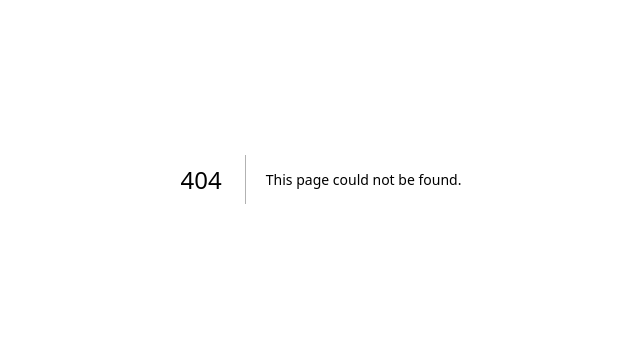
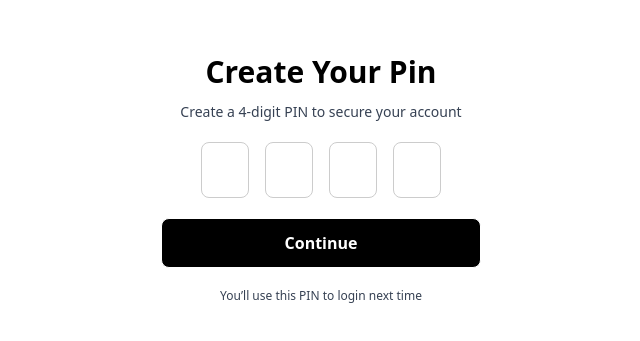
Before and after one commit to Shahzaib-Nawaz46/Rider-web-app, a Next.js app: page /Verification/Createpin in a window 1280 px wide. Before the commit this address had no page. Shown: the part 221-562 px from the top of the page, without its empty margins (319-959 px from the left). Built offline with nearby package versions, Linux system fonts and the light colour scheme.

Commit message:
completed pin page

```diff
--- a/package.json
+++ b/package.json
@@ -13,10 +13,12 @@
     "axios": "^1.13.2",
     "axois": "^0.0.1-security",
     "cors": "^2.8.5",
+    "firebase": "^12.6.0",
     "next": "16.0.7",
     "postcss": "^8.5.6",
     "react": "19.2.0",
     "react-dom": "19.2.0",
+    "react-hook-form": "^7.68.0",
     "react-icons": "^5.5.0"
   },
   "devDependencies": {
--- /dev/null
+++ b/src/app/(components)/Verification/Createpin/page.js
@@ -0,0 +1,63 @@
+"use client"
+import { useState,useRef } from "react"
+import { useForm } from "react-hook-form"
+
+
+const page = props => {
+
+    const [pin, setpin] = useState(["","","",""])
+    const inputsref = useRef([])
+
+    const handlechange =(value,index)=>{
+        if(!/^\d?$/.test(value)) return
+
+        const newpin = [...pin];
+        newpin[index] = value;
+        setpin(newpin)
+
+        if(value && index<3){
+            inputsref.current[index+1].focus();
+        }
+    }
+
+    const handledown =(e,index)=>{
+        if(e.key ==="Backspace" && pin[index]==="" && index>0){
+            inputsref.current[index-1].focus()
+        }
+    }
+    return (
+        <div className="flex items-center flex-col h-screen justify-center">
+            <h1 className="text-3xl font-bold">Create Your Pin</h1>
+            <p className="m-3  text-gray-700 text-sm">Create a 4-digit PIN to secure your account</p>
+
+            <div className="flex gap-4 mt-2">
+                {/* to gen a input fields */}
+                {pin.map((digit,index)=>(
+                        <input
+                        key={index}
+                        ref={(el) => (inputsref.current[index] = el)}
+
+                         type="text"
+                          inputMode="numeric"
+                           pattern="[0-9]*"
+                           maxLength={1}
+                           value={digit}
+                           onChange={(e)=> handlechange(e.target.value,index)}
+                           onKeyDown={(e)=>{handledown(e,index)}}
+                           className="border border-[#ccc] w-12 h-14  rounded-lg text-2xl text-center"/>
+                ))}
+
+                {/* <input type="text" inputMode="numeric" pattern="[0-9]*" maxLength={1} className="border border-[#ccc] w-12 h-14  rounded-lg text-2xl text-center" />
+                <input type="text" inputMode="numeric" pattern="[0-9]*" maxLength={1} className="border border-[#ccc] w-12 h-14  rounded-lg text-2xl text-center"/>
+                <input type="text" inputMode="numeric"pattern="[0-9]*"maxLength={1} className="border border-[#ccc] w-12 h-14 rounded-lg text-2xl text-center"/> */}
+
+            </div>
+
+            <button className="border p-3 w-80 m-5 rounded-lg bg-black text-white font-semibold">Continue</button>
+            <p className="text-xs  text-gray-700">You’ll use this PIN to login next time</p>
+        </div>
+    )
+}
+
+
+export default page
--- /dev/null
+++ b/src/app/(components)/Verification/FinishSignup/page.js
@@ -0,0 +1,9 @@
+import React from 'react'
+
+const page = () => {
+  return (
+    <div></div>
+  )
+}
+
+export default page
--- a/src/app/(components)/Verification/page.js
+++ b/src/app/(components)/Verification/page.js
@@ -6,7 +6,7 @@ import axios from 'axios';
 
 
 const countries = [
-  { callingCodes: ["pk"] , dial: "+92", flag: "https://flagsapi.com/PK/flat/64.png" },
+  { callingCodes: ["+92"] , dial: "+92", flag: "https://flagsapi.com/PK/flat/64.png" },
 
 ];
 
@@ -18,13 +18,19 @@ export default function Verification() {
   const [datas,setData] = useState([])
 
   useEffect(() => {
+    console.log(selected)
+    setSelected(countries[0])
+
+  }, [])
+
+
+  useEffect(() => {
     const fetchdata = async() =>{
       try{
 
         const res = await fetch("/api/countries");
         const data = await res.json()
         setData(data)
-        setSelected(data[169])
       } catch(err){
         console.log(err)
       }
@@ -33,10 +39,7 @@ export default function Verification() {
 
   }, [])
 
-  useEffect(() => {
-    console.log(selected)
 
-  }, [selected])
 
 
   return (
@@ -56,10 +59,12 @@ export default function Verification() {
 
         {/* Phone input */}
         <input
-          type="text"
+          type="number"
           placeholder="000000000"
           className="outline-none flex-1"
         />
+
+        {/* <input type="text" /> */}
 
         {/* Dropdown */}
         {open && (
--- /dev/null
+++ b/src/app/test/lib/firebase.js
@@ -0,0 +1,14 @@
+import { initializeApp } from "firebase/app";
+import { getAuth } from "firebase/auth";
+
+const firebaseConfig = {
+  apiKey: "AIzaSyBvyQlgHa0K9De_ya5ze1s1PnKHUNBV3YU",
+  authDomain: "shahza-f6ebb.firebaseapp.com",
+  projectId: "shahza-f6ebb",
+  storageBucket: "shahza-f6ebb.firebasestorage.app",
+  messagingSenderId: "1062016950860",
+  appId: "1:1062016950860:web:7e563bf9db48dbc7b00ae9",
+};
+
+const app = initializeApp(firebaseConfig);
+export const auth = getAuth(app);
--- /dev/null
+++ b/src/app/test/otp/page.js
@@ -0,0 +1,62 @@
+"use client";
+
+import { useState } from "react";
+import { auth } from "@/app/test/lib/firebase";
+import { RecaptchaVerifier, signInWithPhoneNumber } from "firebase/auth";
+
+export default function TestOTP() {
+  const [phone, setPhone] = useState("");
+  const [otp, setOtp] = useState("");
+
+  const sendOTP = () => {
+    if (!window.recaptchaVerifier) {
+      window.recaptchaVerifier = new RecaptchaVerifier(
+        auth,
+        "recaptcha",
+        { size: "invisible" }
+      );
+    }
+
+    signInWithPhoneNumber(auth, phone, window.recaptchaVerifier)
+      .then((res) => {
+        window.confirmationResult = res;
+        alert("OTP sent");
+      })
+      .catch((err) => {
+        console.log(err);
+        alert(err.message);
+      });
+  };
+
+  const verifyOTP = () => {
+    window.confirmationResult
+      .confirm(otp)
+      .then(() => alert("Phone Verified ✅"))
+      .catch(() => alert("Wrong OTP ❌"));
+  };
+
+  return (
+    <div style={{ padding: 40 }}>
+      <h2>Firebase OTP Test</h2>
+
+      <input
+        placeholder="+923001234567"
+        onChange={(e) => setPhone(e.target.value)}
+      />
+      <br /><br />
+
+      <button onClick={sendOTP}>Send OTP</button>
+      <br /><br />
+
+      <input
+        placeholder="Enter OTP"
+        onChange={(e) => setOtp(e.target.value)}
+      />
+      <br /><br />
+
+      <button onClick={verifyOTP}>Verify OTP</button>
+
+      <div id="recaptcha"></div>
+    </div>
+  );
+}
--- /dev/null
+++ b/src/app/test/test.html
@@ -0,0 +1,107 @@
+<!DOCTYPE html>
+<html lang="en">
+<head>
+<meta charset="UTF-8" />
+<meta name="viewport" content="width=device-width, initial-scale=1.0"/>
+<title>Create PIN</title>
+
+<style>
+  * {
+    margin: 0;
+    padding: 0;
+    box-sizing: border-box;
+    font-family: Arial, sans-serif;
+  }
+
+  body {
+    height: 100vh;
+    display: flex;
+    justify-content: center;
+    align-items: center;
+    background: #ffffff;
+  }
+
+  .container {
+    width: 100%;
+    max-width: 380px;
+    padding: 20px;
+    text-align: center;
+  }
+
+  h1 {
+    font-size: 26px;
+    font-weight: 700;
+    margin-bottom: 10px;
+  }
+
+  p {
+    color: #555;
+    font-size: 14px;
+    margin-bottom: 30px;
+  }
+
+  .pin-box {
+    display: flex;
+    justify-content: center;
+    gap: 12px;
+    margin-bottom: 25px;
+  }
+
+  .pin-box input {
+    width: 50px;
+    height: 55px;
+    text-align: center;
+    font-size: 24px;
+    border-radius: 10px;
+    border: 1px solid #ccc;
+    outline: none;
+  }
+
+  .pin-box input:focus {
+    border-color: #000;
+  }
+
+  button {
+    width: 100%;
+    padding: 14px;
+    border-radius: 12px;
+    border: none;
+    background: #000;
+    color: #fff;
+    font-size: 16px;
+    font-weight: bold;
+    cursor: pointer;
+  }
+
+  button:hover {
+    opacity: 0.9;
+  }
+
+  .info {
+    margin-top: 20px;
+    font-size: 12px;
+    color: #777;
+  }
+</style>
+</head>
+
+<body>
+  <div class="container">
+    <h1>Create your PIN</h1>
+    <p>Create a 4-digit PIN to secure your account</p>
+
+    <div class="pin-box">
+      <input type="password" maxlength="1" />
+      <input type="password" maxlength="1" />
+      <input type="password" maxlength="1" />
+      <input type="password" maxlength="1" />
+    </div>
+
+    <button>Continue</button>
+
+    <div class="info">
+      You’ll use this PIN to login next time
+    </div>
+  </div>
+</body>
+</html>
```
Also changed, not shown: src/app/(components)/Verification/Finish/page.js (added), 1 other file (tests, documents, lock files or other folders).
